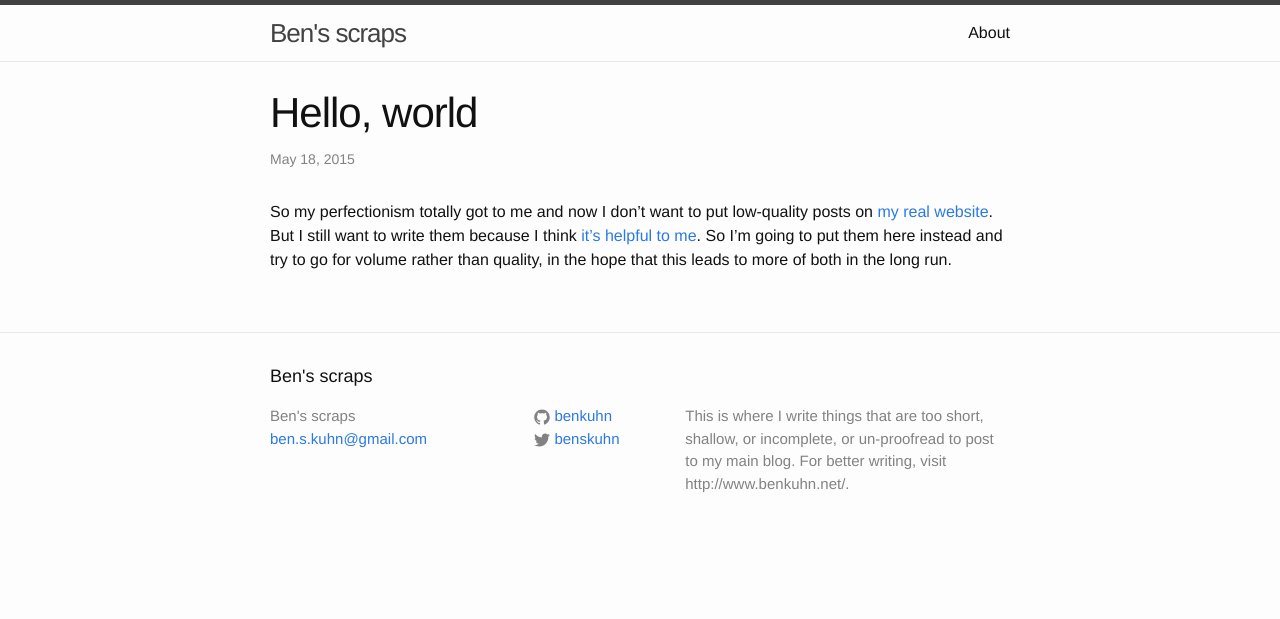
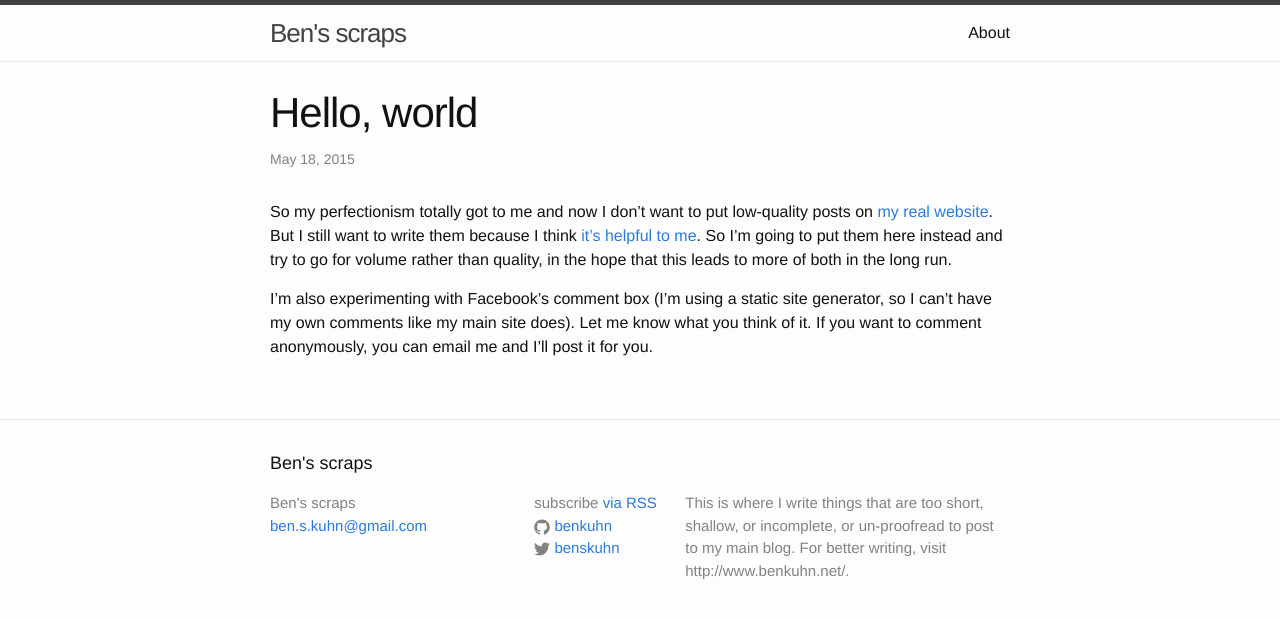
Before and after one commit to benkuhn/benkuhn.github.io, a Jekyll site: the page built from _posts/2015-05-18-hello-world.md, in a window 1280 px wide. Shown: the top 619 px of the page. Built offline with Jekyll 4.4.1, drawn with Linux system fonts in a browser that asks for light colours.

Commit message:
Comments, subscribe in footer, future=false

```diff
--- a/_config.yml
+++ b/_config.yml
@@ -1,4 +1,5 @@
 # Site settings
+future: false
 title: Ben's scraps
 email: ben.s.kuhn@gmail.com
 description: > # this means to ignore newlines until "baseurl:"
--- a/_includes/footer.html
+++ b/_includes/footer.html
@@ -14,6 +14,9 @@
 
       <div class="footer-col  footer-col-2">
         <ul class="social-media-list">
+          <li>
+            <span class="rss-subscribe">subscribe <a href="{{ "/feed.xml" | prepend: site.baseurl }}">via RSS</a></span>
+          </li>
           {% if site.github_username %}
           <li>
             <a href="https://github.com/{{ site.github_username }}">
--- a/_layouts/post.html
+++ b/_layouts/post.html
@@ -12,4 +12,24 @@
     {{ content }}
   </article>
 
+  <div id="fb-root"></div>
+<script>
+  window.fbAsyncInit = function() {
+    FB.init({
+      appId      : '1444182662563172',
+      xfbml      : true,
+      version    : 'v2.3'
+    });
+  };
+
+  (function(d, s, id){
+     var js, fjs = d.getElementsByTagName(s)[0];
+     if (d.getElementById(id)) {return;}
+     js = d.createElement(s); js.id = id;
+     js.src = "//connect.facebook.net/en_US/sdk.js";
+     fjs.parentNode.insertBefore(js, fjs);
+   }(document, 'script', 'facebook-jssdk'));
+</script>
+  <div class="fb-comments" data-href="{{ site.url }}{{ page.url }}"></div>
+
 </div>
--- a/_posts/2015-05-18-hello-world.md
+++ b/_posts/2015-05-18-hello-world.md
@@ -11,3 +10,8 @@
 So I'm going to put them here instead and try to go for volume rather
 than quality, in the hope that this leads to more of both in the long
 run.
+
+I'm also experimenting with Facebook's comment box (I'm using a static
+site generator, so I can't have my own comments like my main site
+does). Let me know what you think of it. If you want to comment
+anonymously, you can email me and I'll post it for you.
--- a/index.html
+++ b/index.html
@@ -14,6 +14,8 @@
         <h2>
           <a class="post-link" href="{{ post.url | prepend: site.baseurl }}">{{ post.title }}</a>
         </h2>
+          {{ post.excerpt }}
+          <a style="margin-left: 40px" href="{{ post.url | prepend: site.baseurl }}">read more/comment</a>
       </li>
     {% endfor %}
   </ul>
```
Also changed, not shown: other parts of _posts/2015-05-18-hello-world.md (+0 -1 lines).
